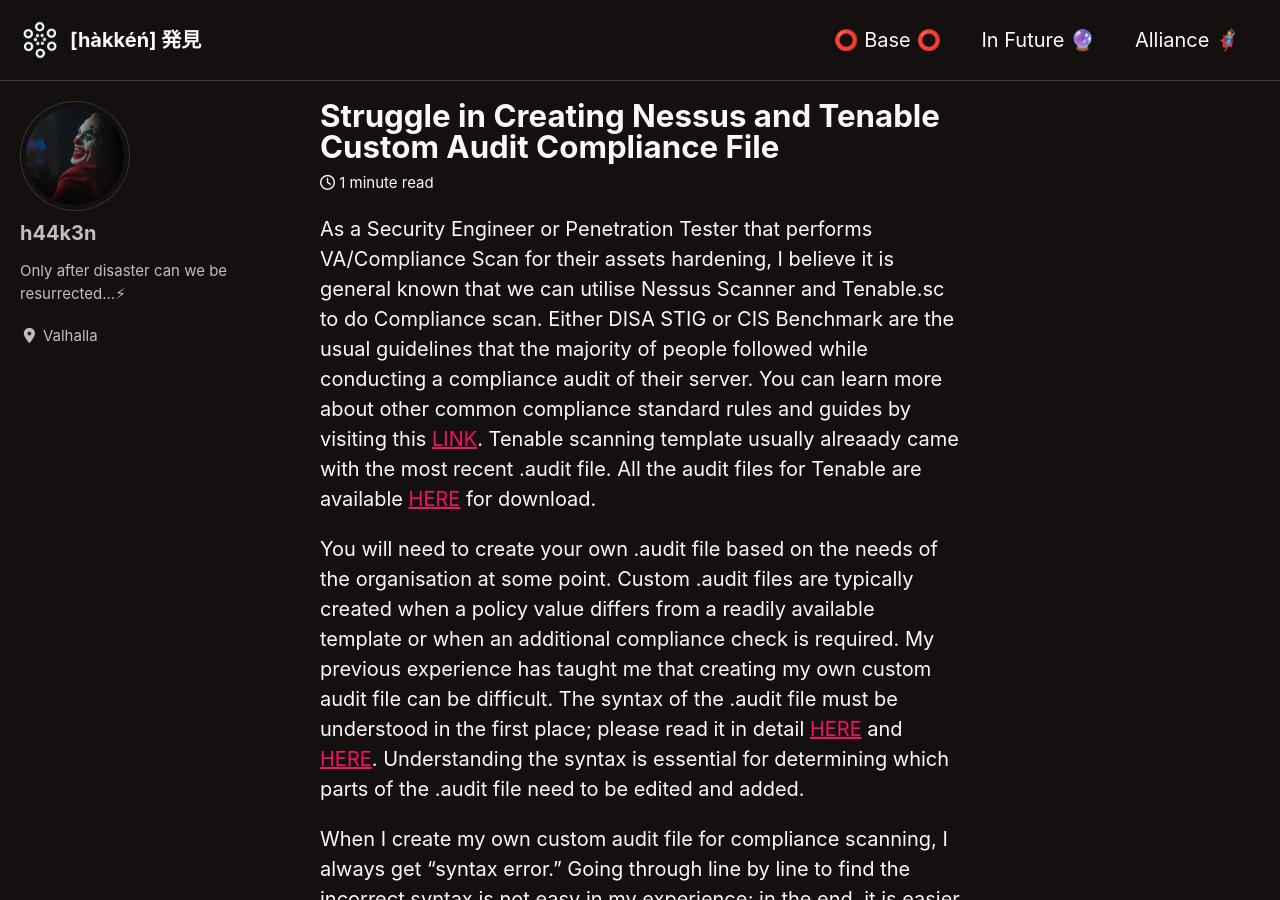
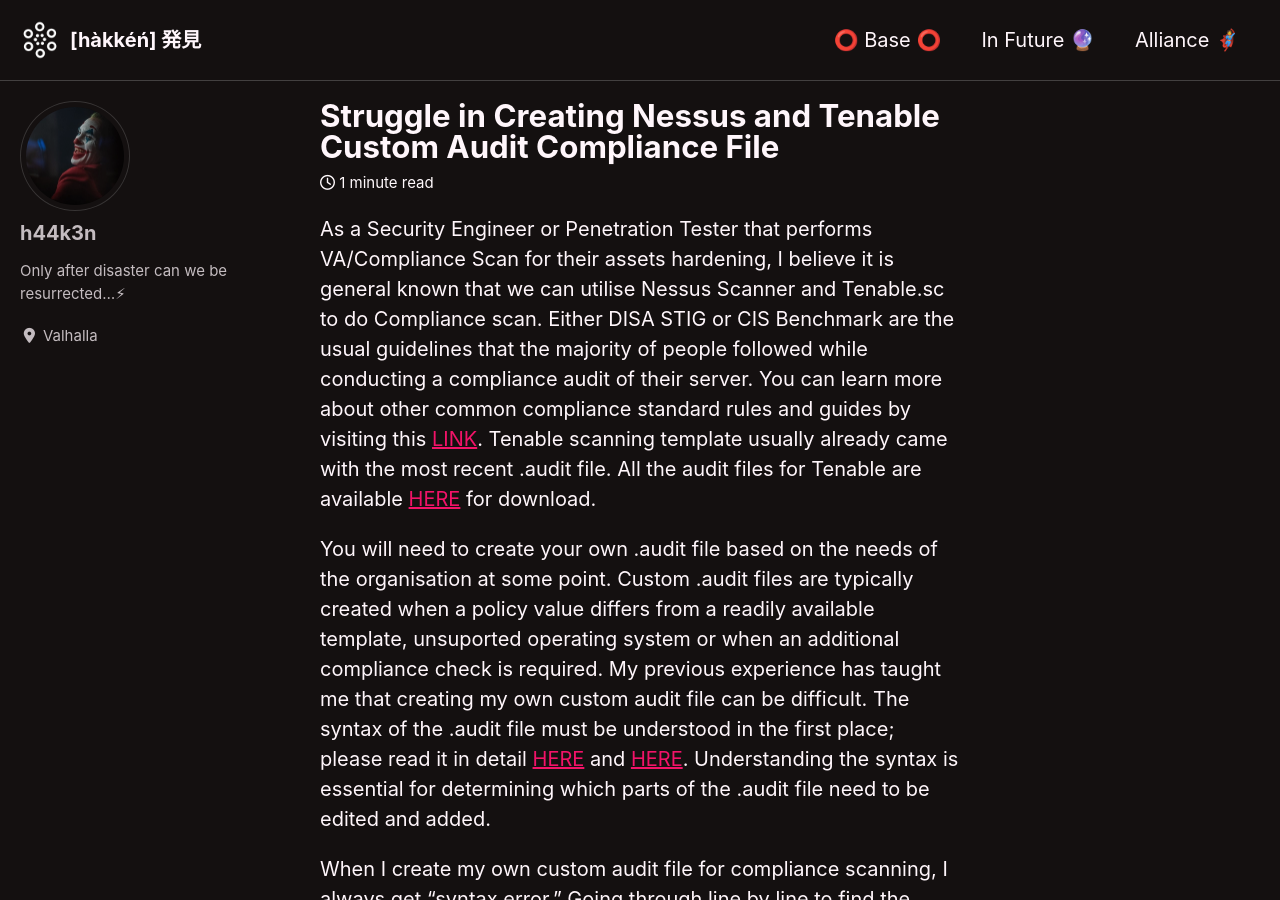
Before and after one commit to n3kk4h/n3kk4h.github.io, a Jekyll site: the page built from _posts/2022-08-16-struggles_custom_audit.md, in a window 1280 px wide and 900 px high. Built offline with Jekyll 4.4.1, drawn with Linux system fonts in a browser that asks for light colours; cached includes are drawn as plain includes; nearby versions of some CDN libraries.

Commit message:
Update 2022-08-16-struggles_custom_audit.md

```diff
--- a/_posts/2022-08-16-struggles_custom_audit.md
+++ b/_posts/2022-08-16-struggles_custom_audit.md
@@ -9,9 +9,9 @@
 
 As a Security Engineer or Penetration Tester that performs VA/Compliance Scan for their assets hardening, I believe it is general known that we can utilise Nessus Scanner and Tenable.sc to do Compliance scan.
 Either DISA STIG or CIS Benchmark are the usual guidelines that the majority of people followed while conducting a compliance audit of their server. You can learn more about other common compliance standard rules and guides by visiting this [LINK](https://docs.tenable.com/nessus/compliancechecksreference/Content/ComplianceStandards.htm).
-Tenable scanning template usually alreaady came with the most recent .audit file. All the audit files for Tenable are available [HERE](https://www.tenable.com/audits) for download.
+Tenable scanning template usually already came with the most recent .audit file. All the audit files for Tenable are available [HERE](https://www.tenable.com/audits) for download.
 
-You will need to create your own .audit file based on the needs of the organisation at some point. Custom .audit files are typically created when a policy value differs from a readily available template or when an additional compliance check is required.
+You will need to create your own .audit file based on the needs of the organisation at some point. Custom .audit files are typically created when a policy value differs from a readily available template, unsuported operating system or when an additional compliance check is required.
 My previous experience has taught me that creating my own custom audit file can be difficult. The syntax of the .audit file must be understood in the first place; please read it in detail [HERE](https://docs.tenable.com/nessus/compliancechecksreference/Content/PDF/NessusComplianceChecksReference.pdf) and [HERE](https://docs.tenable.com/nessus/compliancechecksreference/Content/ComplianceCheckTypes.htm).
 Understanding the syntax is essential for determining which parts of the .audit file need to be edited and added.
 
```
